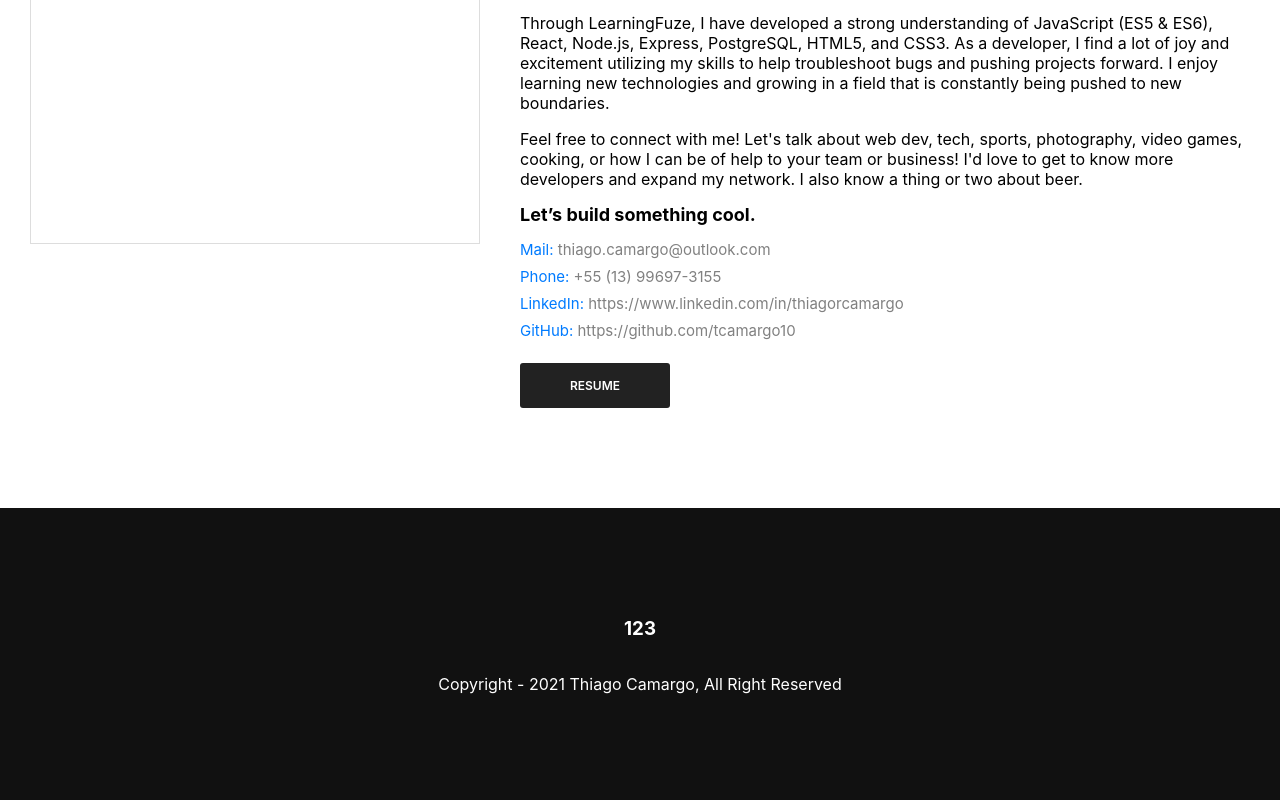
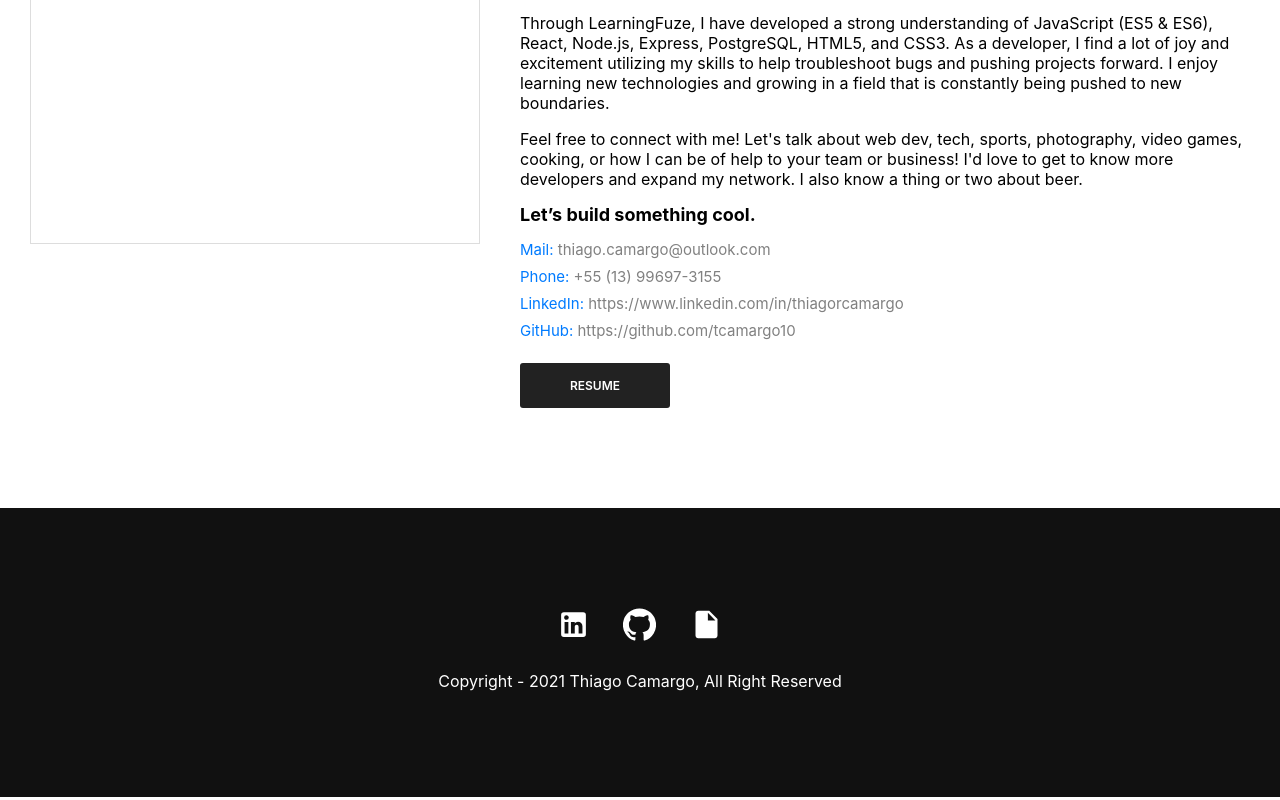
Before and after one commit to tcamargo10/web-profile, a Next.js app: page / in a window 1280 px wide. Shown: the part 1126-1926 px from the top of the page. Built offline with nearby package versions, Linux system fonts and the light colour scheme.

Commit message:
icons and links in footer

```diff
--- a/components/Footer.js
+++ b/components/Footer.js
@@ -1,12 +1,27 @@
 import styled from "styled-components";
+import LinkedInIcon from "@material-ui/icons/LinkedIn";
+import GitHubIcon from "@material-ui/icons/GitHub";
+import InsertDriveFileIcon from "@material-ui/icons/InsertDriveFile";
 
 export default function Footer() {
   return (
     <Container>
       <GroupIcons>
-        <h3>1</h3>
-        <h3>2</h3>
-        <h3>3</h3>
+        <IconButton
+          target="_blank"
+          href="https://www.linkedin.com/in/thiagorcamargo"
+        >
+          <LinkedInIcon style={{ color: "white", fontSize: 33 }} />
+        </IconButton>
+        <IconButton target="_blank" href="https://github.com/tcamargo10">
+          <GitHubIcon style={{ color: "white", fontSize: 33 }} />
+        </IconButton>
+        <IconButton
+          target="_blank"
+          href="/assets/Thiago_Camargo_Resume_03_2021.pdf"
+        >
+          <InsertDriveFileIcon style={{ color: "white", fontSize: 33 }} />
+        </IconButton>
       </GroupIcons>
       <p>Copyright - 2021 Thiago Camargo, All Right Reserved</p>
     </Container>
@@ -25,4 +40,16 @@ const Container = styled.div`
 
 const GroupIcons = styled.div`
   display: flex;
+  justify-content: space-around;
+  padding: 10px;
+  width: 220px;
 `;
+
+const IconButton = styled.a`
+  :hover {
+    svg {
+      background-color: #007bff;
+      border-radius: 5px;
+    }
+  }
+`;
--- a/components/SectionAbout.js
+++ b/components/SectionAbout.js
@@ -39,21 +39,25 @@ export default function SectionAbout() {
         <strong>Let’s build something cool.</strong>
         <AreaTextLinks>
           <label>Mail: </label>
-          <a href="thiago.camargo@outlook.com">thiago.camargo@outlook.com</a>
+          <a target="_blank" href="thiago.camargo@outlook.com">
+            thiago.camargo@outlook.com
+          </a>
         </AreaTextLinks>
         <AreaTextLinks>
           <label>Phone: </label>
-          <a href="+5513996973155">+55 (13) 99697-3155</a>
+          <a target="_blank" href="+5513996973155">
+            +55 (13) 99697-3155
+          </a>
         </AreaTextLinks>
         <AreaTextLinks>
           <label>LinkedIn: </label>
-          <a href="https://www.linkedin.com/in/thiagorcamargo">
+          <a target="_blank" href="https://www.linkedin.com/in/thiagorcamargo">
             https://www.linkedin.com/in/thiagorcamargo
           </a>
         </AreaTextLinks>
         <AreaTextLinks>
           <label>GitHub: </label>
-          <a href="https://github.com/tcamargo10">
+          <a target="_blank" href="https://github.com/tcamargo10">
             https://github.com/tcamargo10
           </a>
         </AreaTextLinks>
```
